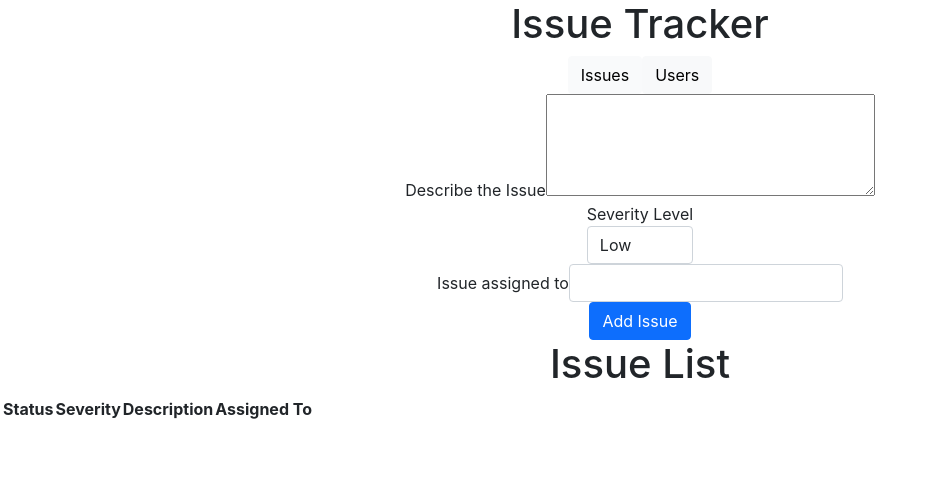
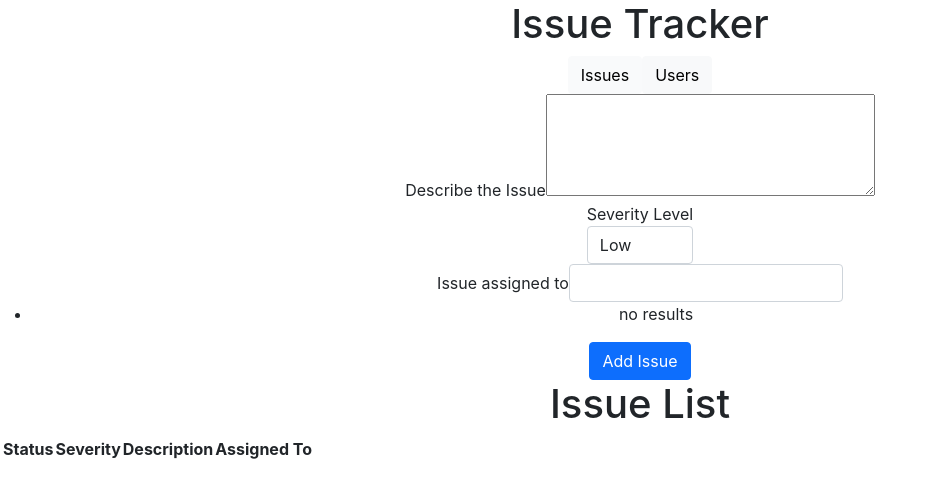
Before and after one commit to blondfro/issue-tracker, a React (Create React App) app: page /issues in a window 1280 px wide. Shown: the top 498 px of the page, without its empty margins (0-935 px from the left). Built offline with nearby package versions, Linux system fonts and the light colour scheme.

Commit message:
added in the ability to search and filter users for the assigned to part of the form.

```diff
--- a/src/components/issues/Issues.js
+++ b/src/components/issues/Issues.js
@@ -4,6 +4,59 @@ import IssueList from "./issueList/IssueList";
 import {v4 as uuidv4} from "uuid";
 
 import { STATUS } from "../../constants/constants";
+
+const usersList = [
+    {
+        _id: "c42c8da6-56e5-4142-b02d-cb8f0dcfdddf",
+        first_name: "Erin",
+        last_name: "Stanmer",
+        user_name: "estanmer0",
+        email: "estanmer0@democo.com",
+        department: "Research and Development",
+        avatar: "https://robohash.org/rerumrepellatqui.png?size=50x50&set=set1",
+        createdAt: "1632369746000"
+    },
+    {
+        _id: "7788cb29-33f4-4b5a-be2d-b748fb90e312",
+        first_name: "Micheil",
+        last_name: "Donhardt",
+        user_name: "mdonhardt1",
+        email: "mdonhardt1@democo.com",
+        department: "Training",
+        avatar: "https://robohash.org/totamsapienteautem.png?size=50x50&set=set1",
+        createdAt: "1641215813000"
+    },
+    {
+        _id: "b9fbd040-d06c-4a57-99c1-f80088b2435b",
+        first_name: "Frants",
+        last_name: "Drinan",
+        user_name: "fdrinan2",
+        email: "fdrinan2@democo.com",
+        department: "Human Resources",
+        avatar: "https://robohash.org/architectoaliquidquae.png?size=50x50&set=set1",
+        createdAt: "1621211341000"
+    },
+    {
+        _id: "d0b1919e-839e-4c0d-ab32-7ac45ea46a64",
+        first_name: "Catherina",
+        last_name: "Houlson",
+        user_name: "choulson3",
+        email: "choulson3@democo.com",
+        department: "Legal",
+        avatar: "https://robohash.org/minimaerrorfugiat.png?size=50x50&set=set1",
+        createdAt: "1641968589000"
+    },
+    {
+        _id: "957f0717-58a5-414c-9909-a2e95557694a",
+        first_name: "Halimeda",
+        last_name: "Amorts",
+        user_name: "hamorts4",
+        email: "hamorts4@democo.com",
+        department: "Business Development",
+        avatar: "https://robohash.org/quidemrecusandaeplaceat.png?size=50x50&set=set1",
+        createdAt: "1639627397000"
+    }
+];
 
 const Issues = () => {
     const [ issues, setIssues ] = useState([]);
@@ -12,10 +65,12 @@ const Issues = () => {
         description: "",
         severity: "",
         assignedTo: "",
+        assignedTo_Id: "",
         createdAt: "",
         status: ""
     })
     const [ isEditing, setIsEditing ] = useState(false);
+
 
     const handleChange = (event) => {
         const { name, value } = event.target;
@@ -25,6 +80,20 @@ const Issues = () => {
                 [name]: value
             }
         ))
+    }
+
+    const filterList = () => {
+        let lowercaseSearch = issue.assignedTo.toLowerCase();
+
+        let filteredList = issue.assignedTo
+            ? usersList.filter(item =>
+                item.first_name.toLowerCase().includes(lowercaseSearch)
+                || item.last_name.toLowerCase().includes(lowercaseSearch)
+            )
+            : usersList
+
+        // setFilteredUsers(filteredList)
+        return filteredList;
     }
 
     const handleSubmit = (e) => {
@@ -55,6 +124,7 @@ const Issues = () => {
             description: "",
             severity: "",
             assignedTo: "",
+            assignedTo_Id: "",
             createdAt: ""
         })
     }
@@ -72,7 +142,6 @@ const Issues = () => {
     }
 
     const toggleStatus = (id) => {
-
         const updatedIssues = issues.filter(item => {
             if (item._id === id) {
                 if (item.status === STATUS.OPEN) {
@@ -89,6 +158,14 @@ const Issues = () => {
         setIssues(updatedIssues);
     }
 
+    const selectItemProperty = (user) => {
+        setIssue(prevIssue => ({
+            ...prevIssue,
+            assignedTo: `${user.first_name} ${user.last_name}`,
+            assignedTo_id: user._id
+        }))
+    }
+
     return (
         <>
             <IssueForm
@@ -96,12 +173,15 @@ const Issues = () => {
                 onChange={handleChange}
                 submit={handleSubmit}
                 editing={isEditing}
+                filter={filterList}
+                selectProperty={selectItemProperty}
             />
             <IssueList
                 issues={issues}
                 onEdit={handleEdit}
                 onDelete={handleDelete}
-                toggleStatus={toggleStatus}/>
+                toggleStatus={toggleStatus}
+            />
         </>
     );
 };
--- a/src/components/issues/issueForm/IssueForm.js
+++ b/src/components/issues/issueForm/IssueForm.js
@@ -7,7 +7,9 @@ import Button from "../../common/Button";
 import { SEVERITY_LEVEL } from "../../../constants/constants";
 import TextAreaInputField from "../../common/TextAreaInputField";
 
-const IssueForm = ({ issue, onChange, submit, editing }) => {
+
+
+const IssueForm = ({ issue, onChange, submit, editing, filter, selectProperty }) => {
 
     return (
         <form id="issueInputForm">
@@ -33,6 +35,18 @@ const IssueForm = ({ issue, onChange, submit, editing }) => {
                 value={issue.assignedTo}
                 onChange={onChange}
             />
+            <>
+                <ul>
+                    {!issue.assignedTo && (<li key="nores">no results</li>)}
+                    {issue.assignedTo &&
+                    filter().map(user => (
+                        <li key={user._id} onClick={()=> selectProperty(user)}>
+                            {user.first_name} {user.last_name}
+                        </li>)
+                    )
+                    }
+                </ul>
+            </>
             <Button
                 cssId="submitBtn"
                 type="submit"
```
